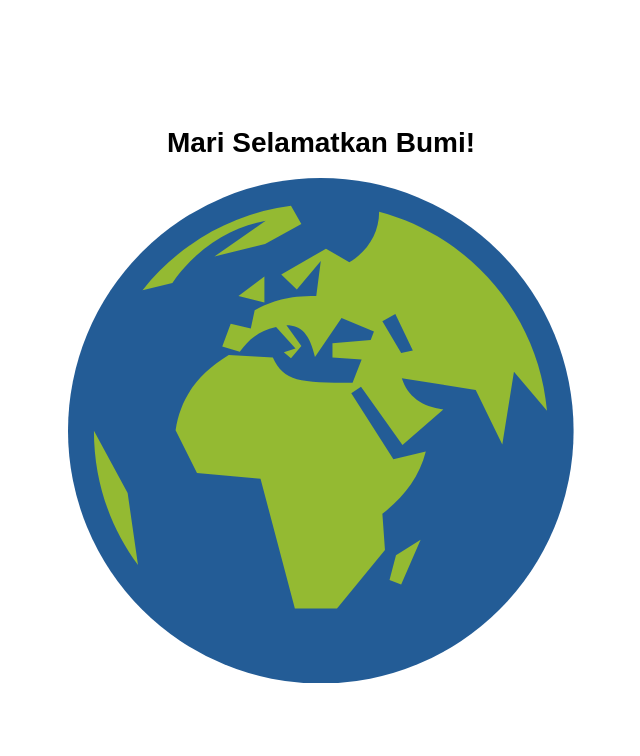
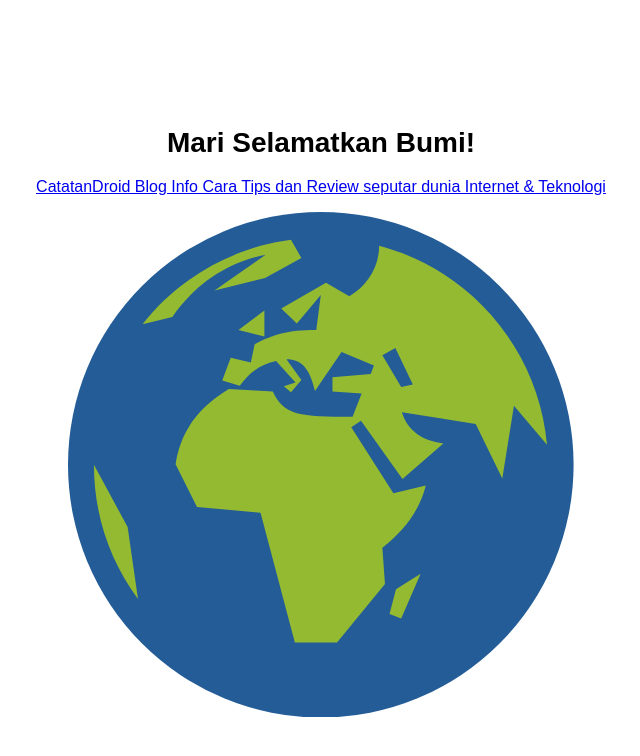
Before and after one commit to yanuarzg/yanuarzg, a plain HTML site: page index.html in a window 1280 px wide. Shown: the whole page, without its empty margins (319-959 px from the left). Drawn offline with Linux system fonts and the light colour scheme.

Commit message:
Update index.html

```diff
--- a/index.html
+++ b/index.html
@@ -26,6 +26,7 @@
 
   <div class="header">
     <h1>Mari Selamatkan Bumi!</h1>
+    <p><a href="https://www.catatandroid.com">CatatanDroid Blog Info Cara Tips dan Review seputar dunia Internet & Teknologi</p>
   </div>
 
   <div class="globe">
```
